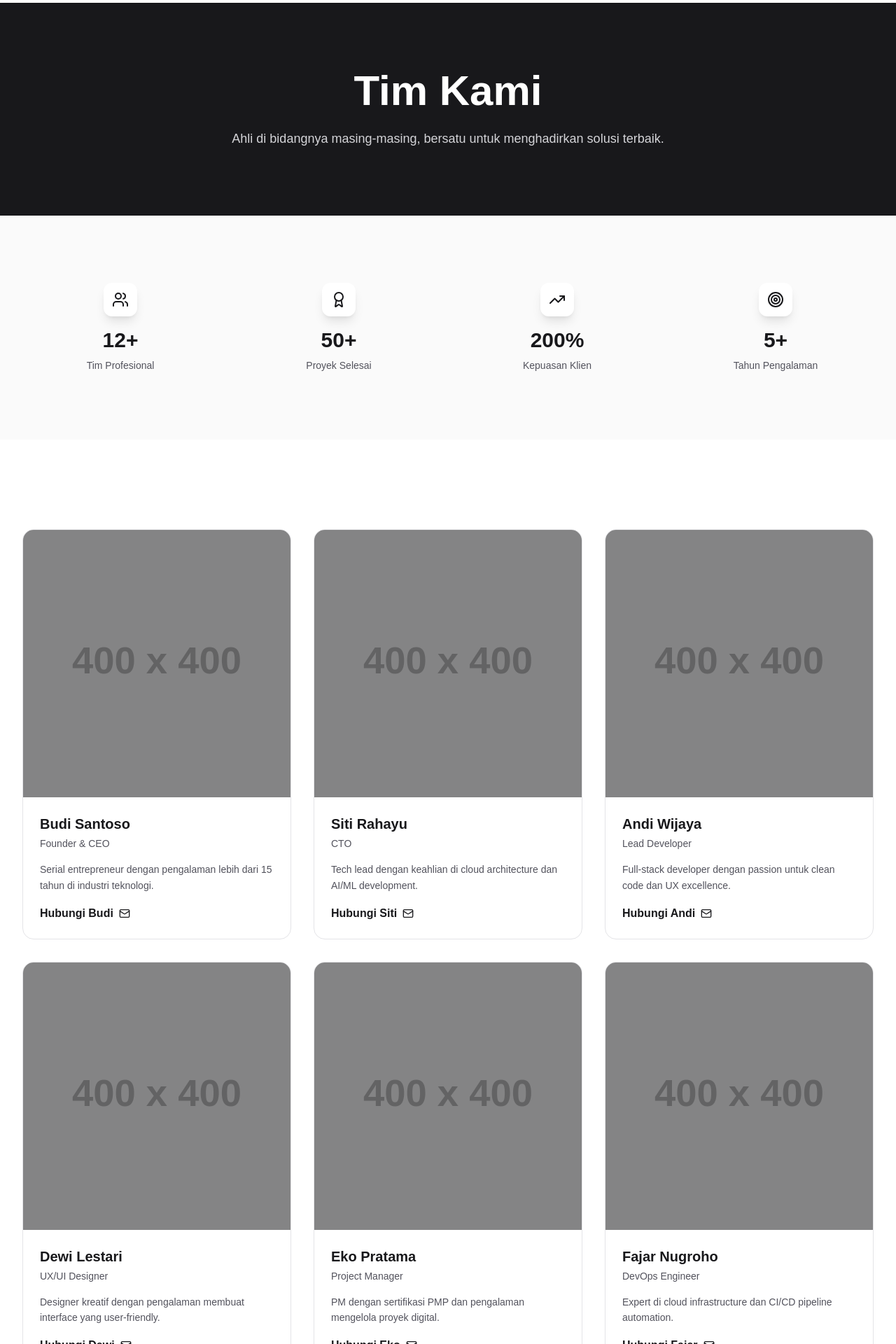
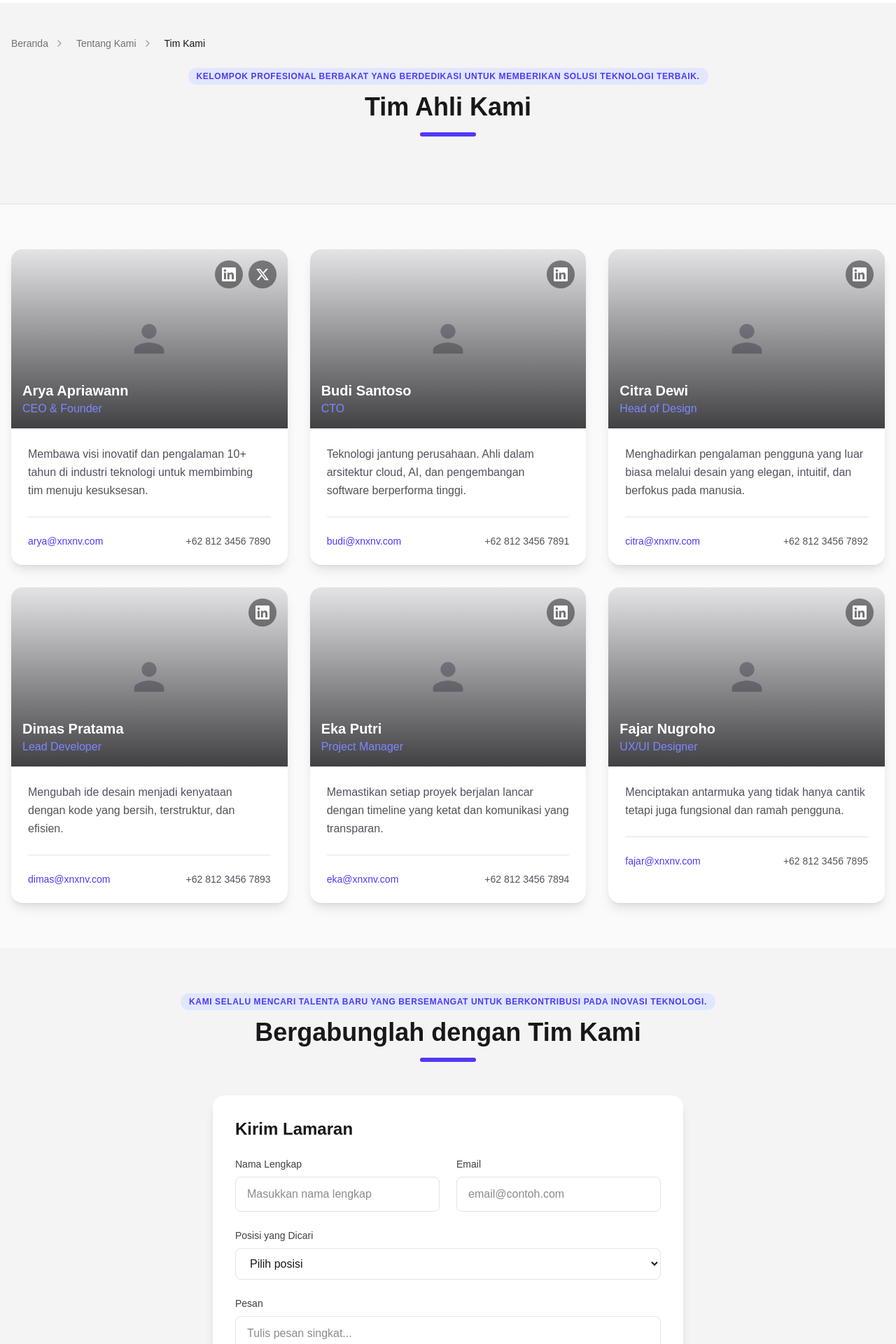
Before and after one commit to aryaapriawann-dev/XNXNV, a Next.js app: page /team in a window 1280 px wide. Shown: the part 60-1980 px from the top of the page at 70% size. Built offline with nearby package versions, Linux system fonts and the light colour scheme.

Commit message:
feat: add team page with member cards and contact form

```diff
--- a/src/app/team/page.tsx
+++ b/src/app/team/page.tsx
@@ -1,179 +1,205 @@
-"use client";
+import { Metadata } from "next";
 
-import { Mail, Users, Award, TrendingUp, Target } from "lucide-react";
-import Link from "next/link";
+import Breadcrumbs from "@/components/Breadcrumbs";
+import SectionTitle from "@/components/SectionTitle";
+import ContactForm from "@/components/ContactForm";
 
-const teamMembers = [
+interface TeamMember {
+  id: string;
+  name: string;
+  position: string;
+  image: string;
+  bio: string;
+  email: string;
+  phone: string;
+  linkedin?: string;
+  twitter?: string;
+}
+
+const teamData: TeamMember[] = [
   {
-    name: "Budi Santoso",
-    position: "Founder & CEO",
-    image: "https://placehold.co/400x400/18181b/ffffff?text=Budi",
-    bio: "Serial entrepreneur dengan pengalaman lebih dari 15 tahun di industri teknologi.",
-    social: { linkedin: "#", twitter: "#", github: "#" },
+    id: "1",
+    name: "Arya Apriawann",
+    position: "CEO & Founder",
+    image: "/images/team/arya.jpg",
+    bio: "Membawa visi inovatif dan pengalaman 10+ tahun di industri teknologi untuk membimbing tim menuju kesuksesan.",
+    email: "arya@xnxnv.com",
+    phone: "+62 812 3456 7890",
+    linkedin: "https://linkedin.com/in/aryaapriawann",
+    twitter: "https://twitter.com/aryaapriawann"
   },
   {
-    name: "Siti Rahayu",
+    id: "2",
+    name: "Budi Santoso",
     position: "CTO",
-    image: "https://placehold.co/400x400/3b82f6/ffffff?text=Siti",
-    bio: "Tech lead dengan keahlian di cloud architecture dan AI/ML development.",
-    social: { linkedin: "#", twitter: "#", github: "#" },
+    image: "/images/team/budi.jpg",
+    bio: "Teknologi jantung perusahaan. Ahli dalam arsitektur cloud, AI, dan pengembangan software berperforma tinggi.",
+    email: "budi@xnxnv.com",
+    phone: "+62 812 3456 7891",
+    linkedin: "https://linkedin.com/in/budisantoso"
   },
   {
-    name: "Andi Wijaya",
-    position: "Lead Developer",
-    image: "https://placehold.co/400x400/10b981/ffffff?text=Andi",
-    bio: "Full-stack developer dengan passion untuk clean code dan UX excellence.",
-    social: { linkedin: "#", twitter: "#", github: "#" },
+    id: "3",
+    name: "Citra Dewi",
+    position: "Head of Design",
+    image: "/images/team/citra.jpg",
+    bio: "Menghadirkan pengalaman pengguna yang luar biasa melalui desain yang elegan, intuitif, dan berfokus pada manusia.",
+    email: "citra@xnxnv.com",
+    phone: "+62 812 3456 7892",
+    linkedin: "https://linkedin.com/in/citradewi"
   },
   {
-    name: "Dewi Lestari",
-    position: "UX/UI Designer",
-    image: "https://placehold.co/400x400/8b5cf6/ffffff?text=Dewi",
-    bio: "Designer kreatif dengan pengalaman membuat interface yang user-friendly.",
-    social: { linkedin: "#", twitter: "#", github: "#" },
+    id: "4",
+    name: "Dimas Pratama",
+    position: "Lead Developer",
+    image: "/images/team/dimas.jpg",
+    bio: "Mengubah ide desain menjadi kenyataan dengan kode yang bersih, terstruktur, dan efisien.",
+    email: "dimas@xnxnv.com",
+    phone: "+62 812 3456 7893",
+    linkedin: "https://linkedin.com/in/dimaspratama"
   },
   {
-    name: "Eko Pratama",
+    id: "5",
+    name: "Eka Putri",
     position: "Project Manager",
-    image: "https://placehold.co/400x400/ef4444/ffffff?text=Eko",
-    bio: "PM dengan sertifikasi PMP dan pengalaman mengelola proyek digital.",
-    social: { linkedin: "#", twitter: "#", github: "#" },
+    image: "/images/team/eka.jpg",
+    bio: "Memastikan setiap proyek berjalan lancar dengan timeline yang ketat dan komunikasi yang transparan.",
+    email: "eka@xnxnv.com",
+    phone: "+62 812 3456 7894",
+    linkedin: "https://linkedin.com/in/ekaputri"
   },
   {
+    id: "6",
     name: "Fajar Nugroho",
-    position: "DevOps Engineer",
-    image: "https://placehold.co/400x400/f59e0b/ffffff?text=Fajar",
-    bio: "Expert di cloud infrastructure dan CI/CD pipeline automation.",
-    social: { linkedin: "#", twitter: "#", github: "#" },
-  },
+    position: "UX/UI Designer",
+    image: "/images/team/fajar.jpg",
+    bio: "Menciptakan antarmuka yang tidak hanya cantik tetapi juga fungsional dan ramah pengguna.",
+    email: "fajar@xnxnv.com",
+    phone: "+62 812 3456 7895",
+    linkedin: "https://linkedin.com/in/fajarnugroho"
+  }
 ];
+
+export const metadata: Metadata = {
+  title: "Tim Kami - XNXNV",
+  description: "Kenali tim ahli kami yang berdedikasi memberikan solusi teknologi terbaik untuk bisnis Anda.",
+  openGraph: {
+    title: "Tim Kami - XNXNV",
+    description: "Kenali tim ahli kami yang berdedikasi memberikan solusi teknologi terbaik untuk bisnis Anda.",
+    type: "website"
+  }
+};
 
 export default function TeamPage() {
   return (
-    <div className="min-h-screen bg-white dark:bg-zinc-900">
-      {/* Hero */}
-      <section className="bg-zinc-900 dark:bg-zinc-950 py-24 text-center text-white">
-        <div className="max-w-3xl mx-auto px-4">
-          <h1 className="text-4xl sm:text-5xl lg:text-6xl font-bold mb-6">
-            Tim Kami
-          </h1>
-          <p className="text-lg text-zinc-300">
-            Ahli di bidangnya masing-masing, bersatu untuk menghadirkan solusi terbaik.
-          </p>
-        </div>
-      </section>
+    <div className="min-h-screen bg-zinc-50 dark:bg-zinc-900">
+      <div className="bg-zinc-100 dark:bg-zinc-950 border-b border-zinc-200 dark:border-zinc-800">
+        <div className="container mx-auto px-4 py-12">
+          <Breadcrumbs
+            items={[
+              { label: "Beranda", href: "/", isActive: false },
+              { label: "Tentang Kami", href: "/about", isActive: false },
+              { label: "Tim Kami", href: "/team", isActive: true }
+            ]}
+            className="mb-6"
+          />
 
-      {/* Stats */}
-      <section className="bg-zinc-50 dark:bg-zinc-950 py-16 lg:py-24">
-        <div className="max-w-7xl mx-auto px-4 sm:px-6 lg:px-8">
-          <div className="grid grid-cols-2 lg:grid-cols-4 gap-8">
-            <div className="text-center">
-              <div className="h-12 w-12 mx-auto mb-4 rounded-xl bg-white dark:bg-zinc-800 shadow-lg flex items-center justify-center">
-                <Users className="h-6 w-6 text-zinc-900 dark:text-zinc-50" />
-              </div>
-              <div className="text-3xl font-bold text-zinc-900 dark:text-zinc-50 mb-2">
-                12+
-              </div>
-              <div className="text-sm text-zinc-600 dark:text-zinc-400">
-                Tim Profesional
+          <SectionTitle
+            title="Tim Ahli Kami"
+            subtitle="Kelompok profesional berbakat yang berdedikasi untuk memberikan solusi teknologi terbaik."
+            className="mb-8"
+          />
         </div>
       </div>
-            <div className="text-center">
-              <div className="h-12 w-12 mx-auto mb-4 rounded-xl bg-white dark:bg-zinc-800 shadow-lg flex items-center justify-center">
-                <Award className="h-6 w-6 text-zinc-900 dark:text-zinc-50" />
+
+      <div className="container mx-auto px-4 py-16">
+        <div className="grid grid-cols-1 md:grid-cols-2 lg:grid-cols-3 gap-8">
+          {teamData.map((member) => (
+            <div
+              key={member.id}
+              className="group bg-white dark:bg-zinc-800 rounded-2xl overflow-hidden shadow-lg hover:shadow-xl transition-all duration-300 hover:-translate-y-2"
+            >
+              <div className="relative h-64 overflow-hidden">
+                <div className="absolute inset-0 bg-gradient-to-t from-zinc-900/80 to-transparent z-10" />
+                <div className="absolute bottom-4 left-4 z-20">
+                  <h3 className="text-xl font-bold text-white">{member.name}</h3>
+                  <p className="text-indigo-400">{member.position}</p>
                 </div>
-              <div className="text-3xl font-bold text-zinc-900 dark:text-zinc-50 mb-2">
-                50+
+                <div className="absolute top-4 right-4 z-20 flex gap-2">
+                  {member.linkedin && (
+                    <a
+                      href={member.linkedin}
+                      target="_blank"
+                      rel="noopener noreferrer"
+                      className="w-10 h-10 rounded-full bg-zinc-900/50 backdrop-blur-sm hover:bg-indigo-600 text-white flex items-center justify-center transition-colors"
+                      title="LinkedIn"
+                    >
+                      <svg className="h-5 w-5" viewBox="0 0 24 24" fill="currentColor">
+                        <path d="M20.447 20.452h-3.554v-5.569c0-1.328-.027-3.037-1.852-3.037-1.853 0-2.136 1.445-2.136 2.939v5.667H9.351V9h3.414v1.561h.046c.477-.9 1.637-1.85 3.37-1.85 3.601 0 4.267 2.37 4.267 5.455v6.286zM5.337 7.433c-1.144 0-2.063-.926-2.063-2.065 0-1.138.92-2.063 2.063-2.063 1.14 0 2.064.925 2.064 2.063 0 1.139-.925 2.065-2.064 2.065zm1.782 13.019H3.555V9h3.564v11.452zM22.225 0H1.771C.792 0 0 .774 0 1.729v20.542C0 23.227.792 24 1.771 24h20.451C23.2 24 24 23.227 24 22.271V1.729C24 .774 23.2 0 22.222 0h.003z" />
+                      </svg>
+                    </a>
+                  )}
+                  {member.twitter && (
+                    <a
+                      href={member.twitter}
+                      target="_blank"
+                      rel="noopener noreferrer"
+                      className="w-10 h-10 rounded-full bg-zinc-900/50 backdrop-blur-sm hover:bg-black text-white flex items-center justify-center transition-colors"
+                      title="Twitter"
+                    >
+                      <svg className="h-5 w-5" viewBox="0 0 24 24" fill="currentColor">
+                        <path d="M18.244 2.25h3.308l-7.227 8.26 8.502 11.24H16.17l-5.214-6.817L4.99 21.75H1.68l7.73-8.835L1.254 2.25H8.08l4.713 6.231zm-1.161 17.52h1.833L7.084 4.126H5.117z" />
+                      </svg>
+                    </a>
+                  )}
                 </div>
-              <div className="text-sm text-zinc-600 dark:text-zinc-400">
-                Proyek Selesai
+                <div className="absolute inset-0 bg-zinc-200 dark:bg-zinc-700">
+                  <span className="absolute inset-0 flex items-center justify-center text-zinc-400">
+                    <svg className="h-16 w-16" fill="currentColor" viewBox="0 0 24 24">
+                      <path d="M12 12c2.21 0 4-1.79 4-4s-1.79-4-4-4-4 1.79-4 4 1.79 4 4 4zm0 2c-2.67 0-8 1.34-8 4v2h16v-2c0-2.66-5.33-4-8-4z" />
+                    </svg>
+                  </span>
                 </div>
               </div>
-            <div className="text-center">
-              <div className="h-12 w-12 mx-auto mb-4 rounded-xl bg-white dark:bg-zinc-800 shadow-lg flex items-center justify-center">
-                <TrendingUp className="h-6 w-6 text-zinc-900 dark:text-zinc-50" />
-              </div>
-              <div className="text-3xl font-bold text-zinc-900 dark:text-zinc-50 mb-2">
-                200%
-              </div>
-              <div className="text-sm text-zinc-600 dark:text-zinc-400">
-                Kepuasan Klien
-              </div>
-            </div>
-            <div className="text-center">
-              <div className="h-12 w-12 mx-auto mb-4 rounded-xl bg-white dark:bg-zinc-800 shadow-lg flex items-center justify-center">
-                <Target className="h-6 w-6 text-zinc-900 dark:text-zinc-50" />
-              </div>
-              <div className="text-3xl font-bold text-zinc-900 dark:text-zinc-50 mb-2">
-                5+
-              </div>
-              <div className="text-sm text-zinc-600 dark:text-zinc-400">
-                Tahun Pengalaman
-              </div>
-            </div>
-          </div>
-        </div>
-      </section>
 
-      {/* Team Grid */}
-      <section className="py-20 lg:py-32">
-        <div className="max-w-7xl mx-auto px-4 sm:px-6 lg:px-8">
-          <div className="grid grid-cols-1 md:grid-cols-2 lg:grid-cols-3 gap-8">
-            {teamMembers.map((member, idx) => (
-              <div
-                key={idx}
-                className="group rounded-2xl overflow-hidden bg-white dark:bg-zinc-800 border border-zinc-200 dark:border-zinc-700 hover:shadow-2xl hover:border-zinc-300 dark:hover:border-zinc-600 transition-all duration-300"
-              >
-                <div className="relative aspect-square overflow-hidden">
-                  <img
-                    src={member.image}
-                    alt={member.name}
-                    className="h-full w-full object-cover transition-transform duration-500 group-hover:scale-110"
-                  />
-                  <div className="absolute inset-0 bg-zinc-900/40 group-hover:bg-zinc-900/20 transition-colors duration-300" />
-                </div>
               <div className="p-6">
-                  <h3 className="text-xl font-bold text-zinc-900 dark:text-zinc-50 mb-1">
-                    {member.name}
-                  </h3>
-                  <div className="text-sm text-zinc-600 dark:text-zinc-400 mb-4">
-                    {member.position}
-                  </div>
-                  <p className="text-zinc-600 dark:text-zinc-400 text-sm leading-relaxed">
+                <p className="text-zinc-600 dark:text-zinc-400 mb-6 leading-relaxed">
                   {member.bio}
                 </p>
+
+                <div className="flex items-center justify-between pt-6 border-t border-zinc-200 dark:border-zinc-700">
                   <a
-                    href="/contact"
-                    className="inline-flex items-center gap-2 mt-4 text-zinc-900 dark:text-zinc-50 font-semibold hover:text-zinc-600 dark:hover:text-zinc-300"
+                    href={`mailto:${member.email}`}
+                    className="text-sm font-medium text-indigo-600 dark:text-indigo-400 hover:text-indigo-800 dark:hover:text-indigo-300 transition-colors"
                   >
-                    Hubungi {member.name.split(" ")[0]}
-                    <Mail className="h-4 w-4" />
+                    {member.email}
                   </a>
+                  <a
+                    href={`tel:${member.phone}`}
+                    className="text-sm font-medium text-zinc-600 dark:text-zinc-400 hover:text-zinc-900 dark:hover:text-zinc-200 transition-colors"
+                  >
+                    {member.phone}
+                  </a>
+                </div>
               </div>
             </div>
           ))}
         </div>
       </div>
-      </section>
 
-      {/* CTA */}
-      <section className="bg-zinc-900 dark:bg-zinc-950 py-20 lg:py-32">
-        <div className="max-w-4xl mx-auto px-4 text-center">
-          <h2 className="text-3xl sm:text-4xl font-bold text-white mb-6">
-            Tertarik Bergabung dengan Tim Kami?
-          </h2>
-          <p className="text-lg text-zinc-300 mb-8">
-            Kami selalu terbuka untuk talenta-talent baru yang bersemangat untuk berkembang.
-          </p>
-          <Link
-            href="/contact"
-            className="inline-flex items-center gap-2 px-8 py-4 rounded-lg bg-white text-zinc-900 font-bold hover:bg-zinc-100 transition-colors"
-          >
-            Kirim Lamaran
-            <Mail className="h-5 w-5" />
-          </Link>
+      <div className="bg-zinc-100 dark:bg-zinc-950 py-16">
+        <div className="container mx-auto px-4">
+          <SectionTitle
+            title="Bergabunglah dengan Tim Kami"
+            subtitle="Kami selalu mencari talenta baru yang bersemangat untuk berkontribusi pada inovasi teknologi."
+            className="text-center mb-12"
+          />
+
+          <div className="max-w-2xl mx-auto">
+            <ContactForm />
           </div>
-      </section>
+        </div>
+      </div>
     </div>
   );
 }
--- /dev/null
+++ b/src/components/ContactForm.tsx
@@ -0,0 +1,96 @@
+"use client";
+
+import { useState } from "react";
+
+export default function ContactForm() {
+  const [submitted, setSubmitted] = useState(false);
+
+  const handleSubmit = (e: React.FormEvent) => {
+    e.preventDefault();
+    setSubmitted(true);
+    setTimeout(() => setSubmitted(false), 3000);
+  };
+
+  return (
+    <div className="bg-white dark:bg-zinc-800 rounded-2xl p-8 shadow-lg">
+      <h3 className="text-2xl font-bold text-zinc-900 dark:text-white mb-6">
+        Kirim Lamaran
+      </h3>
+      {submitted ? (
+        <div className="text-center py-8">
+          <div className="w-16 h-16 bg-green-100 dark:bg-green-900/30 rounded-full flex items-center justify-center mx-auto mb-4">
+            <svg className="w-8 h-8 text-green-600 dark:text-green-400" fill="none" viewBox="0 0 24 24" stroke="currentColor">
+              <path strokeLinecap="round" strokeLinejoin="round" strokeWidth={2} d="M5 13l4 4L19 7" />
+            </svg>
+          </div>
+          <p className="text-zinc-600 dark:text-zinc-300">
+            Terima kasih! Lamaran Anda telah dikirim.
+          </p>
+        </div>
+      ) : (
+        <form className="space-y-6" onSubmit={handleSubmit}>
+          <div className="grid grid-cols-1 md:grid-cols-2 gap-6">
+            <div>
+              <label htmlFor="name" className="block text-sm font-medium text-zinc-700 dark:text-zinc-300 mb-2">
+                Nama Lengkap
+              </label>
+              <input
+                type="text"
+                id="name"
+                required
+                className="w-full px-4 py-3 rounded-lg border border-zinc-300 dark:border-zinc-600 bg-white dark:bg-zinc-700 text-zinc-900 dark:text-white focus:ring-2 focus:ring-indigo-500 focus:border-transparent transition-all"
+                placeholder="Masukkan nama lengkap"
+              />
+            </div>
+            <div>
+              <label htmlFor="email" className="block text-sm font-medium text-zinc-700 dark:text-zinc-300 mb-2">
+                Email
+              </label>
+              <input
+                type="email"
+                id="email"
+                required
+                className="w-full px-4 py-3 rounded-lg border border-zinc-300 dark:border-zinc-600 bg-white dark:bg-zinc-700 text-zinc-900 dark:text-white focus:ring-2 focus:ring-indigo-500 focus:border-transparent transition-all"
+                placeholder="email@contoh.com"
+              />
+            </div>
+          </div>
+          <div>
+            <label htmlFor="position" className="block text-sm font-medium text-zinc-700 dark:text-zinc-300 mb-2">
+              Posisi yang Dicari
+            </label>
+            <select
+              id="position"
+              required
+              className="w-full px-4 py-3 rounded-lg border border-zinc-300 dark:border-zinc-600 bg-white dark:bg-zinc-700 text-zinc-900 dark:text-white focus:ring-2 focus:ring-indigo-500 focus:border-transparent transition-all"
+            >
+              <option value="">Pilih posisi</option>
+              <option value="developer">Software Developer</option>
+              <option value="designer">UI/UX Designer</option>
+              <option value="pm">Project Manager</option>
+              <option value="devops">DevOps Engineer</option>
+              <option value="qa">Quality Assurance</option>
+            </select>
+          </div>
+          <div>
+            <label htmlFor="message" className="block text-sm font-medium text-zinc-700 dark:text-zinc-300 mb-2">
+              Pesan
+            </label>
+            <textarea
+              id="message"
+              rows={4}
+              className="w-full px-4 py-3 rounded-lg border border-zinc-300 dark:border-zinc-600 bg-white dark:bg-zinc-700 text-zinc-900 dark:text-white focus:ring-2 focus:ring-indigo-500 focus:border-transparent transition-all"
+              placeholder="Tulis pesan singkat..."
+            />
+          </div>
+          <button
+            type="submit"
+            className="w-full py-4 bg-indigo-600 hover:bg-indigo-700 text-white font-semibold rounded-lg transition-all hover:shadow-lg transform hover:-translate-y-1"
+          >
+            Kirim Lamaran
+          </button>
+        </form>
+      )}
+    </div>
+  );
+}
```
Lines whose indentation alone changed are shown as unchanged.
